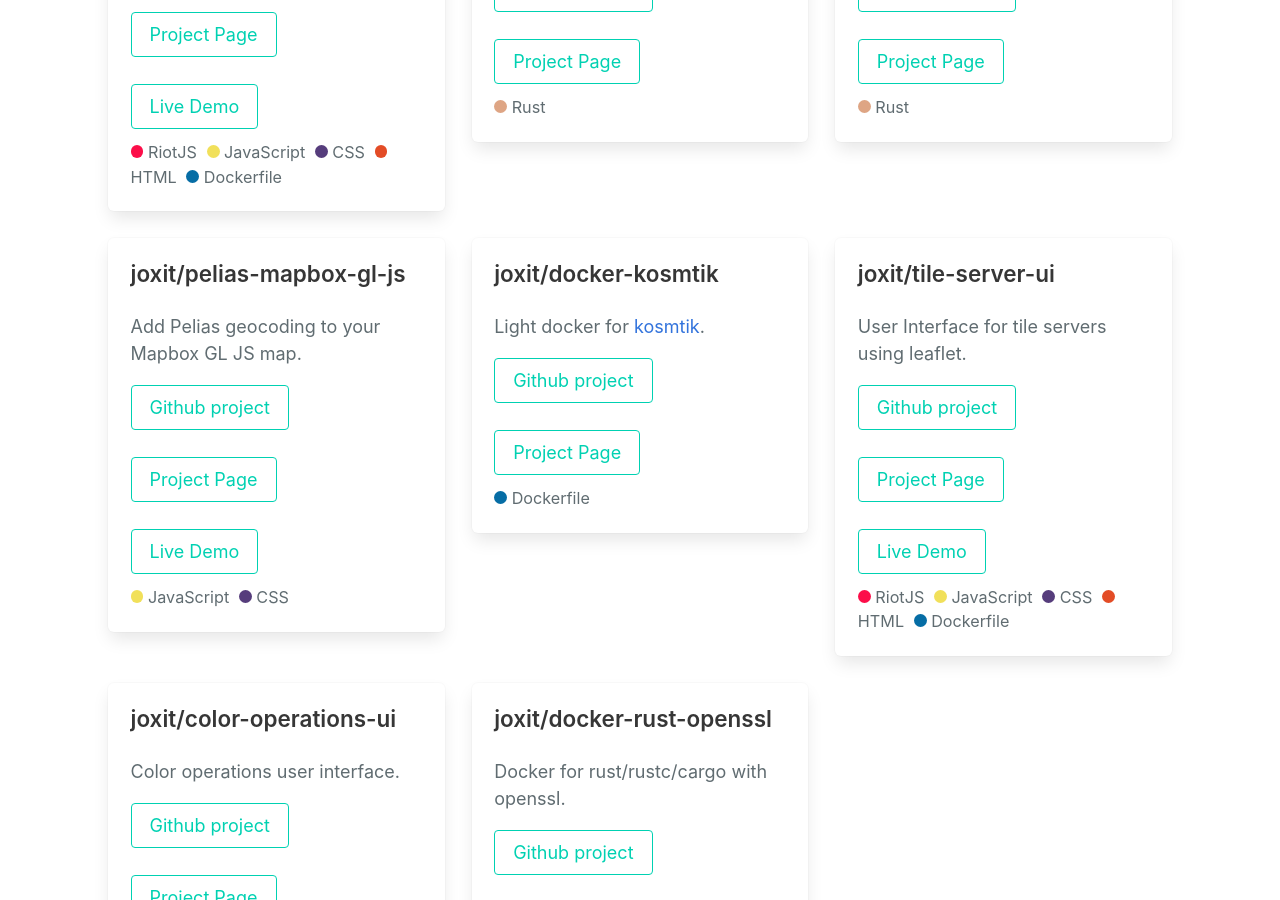
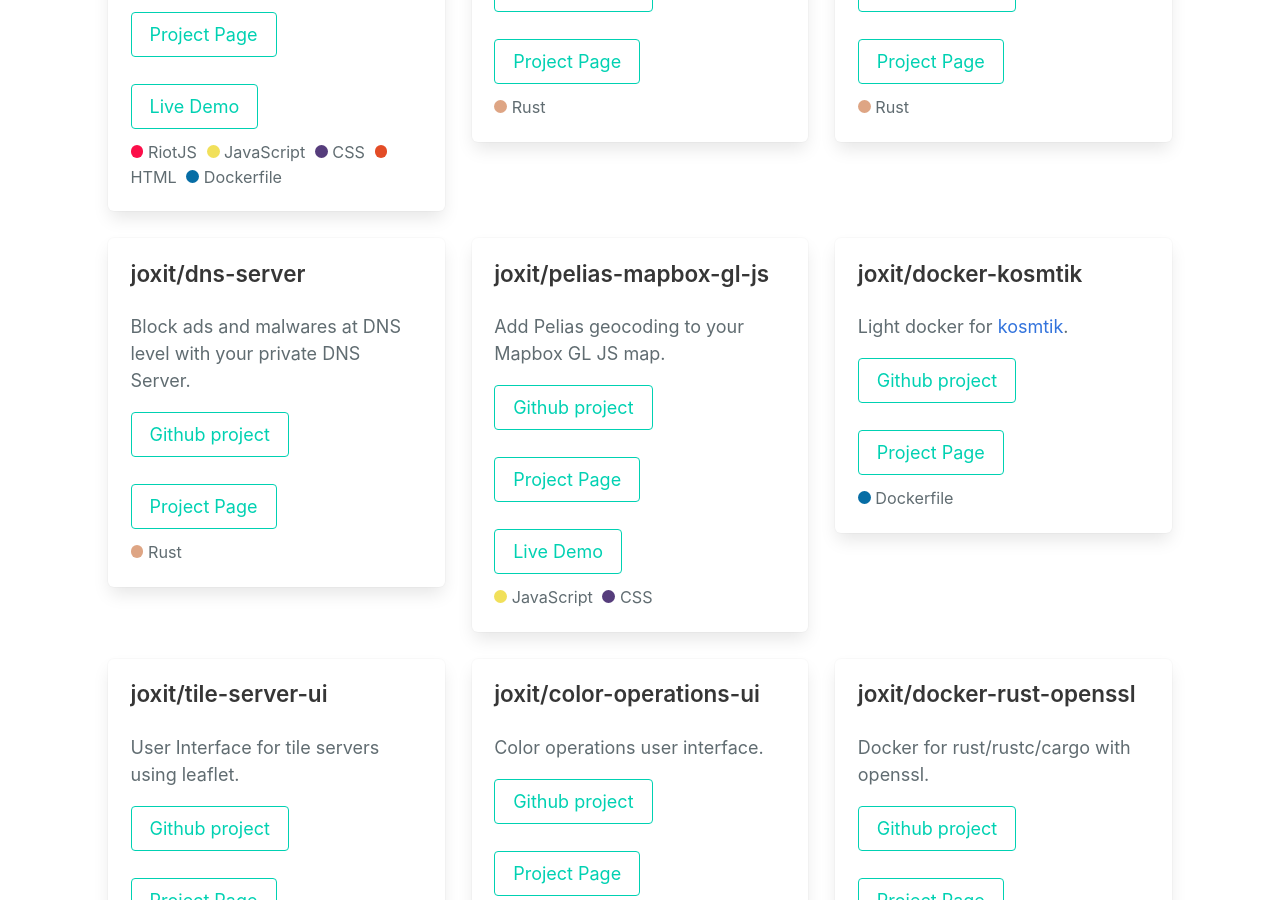
Before and after one commit to Joxit/joxit.github.io, a Jekyll site: the page built from index.md, in a window 1280 px wide and 900 px high, scrolled down 1335 px. Built offline with Jekyll 4.4.1, drawn with Linux system fonts in a browser that asks for light colours; our own code applies the rules of GitHub Pages for plain Markdown files.

Commit message:
feat: add dns-server project and update sitemap

```diff
--- a/_data/projects.yml
+++ b/_data/projects.yml
@@ -15,6 +15,11 @@
     description: CLI for your release notes using Conventional Commits written in rust.
     github: https://github.com/Joxit/kokai
     page: https://joxit.dev/kokai/
+    languages: [Rust]
+  - name: joxit/dns-server
+    description: Block ads and malwares at DNS level with your private DNS Server.
+    github: https://github.com/Joxit/dns-server
+    page: https://joxit.dev/dns-server/
     languages: [Rust]
   - name: joxit/pelias-mapbox-gl-js
     description: Add Pelias geocoding to your Mapbox GL JS map.
--- a/_data/sitemap.yml
+++ b/_data/sitemap.yml
@@ -2,6 +2,12 @@
   priority: 1
 - url: '/docker-registry-ui/demo'
   priority: 1
+- url: '/runtasktic/'
+  priority: 0.8
+- url: '/kokai/'
+  priority: 0.8
+- url: '/dns-server/'
+  priority: 0.8
 - url: '/pelias-mapbox-gl-js/'
   priority: 0.8
 - url: '/pelias-mapbox-gl-js/demo'
```
